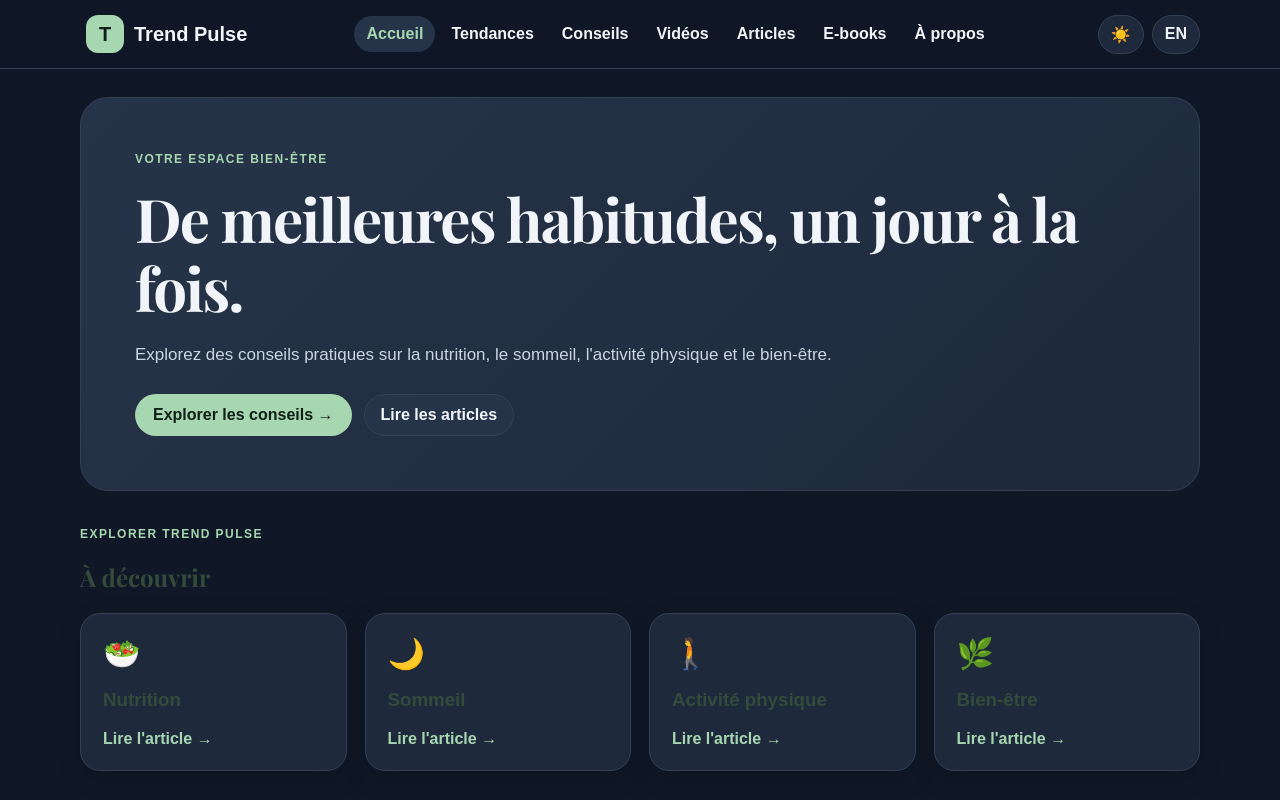
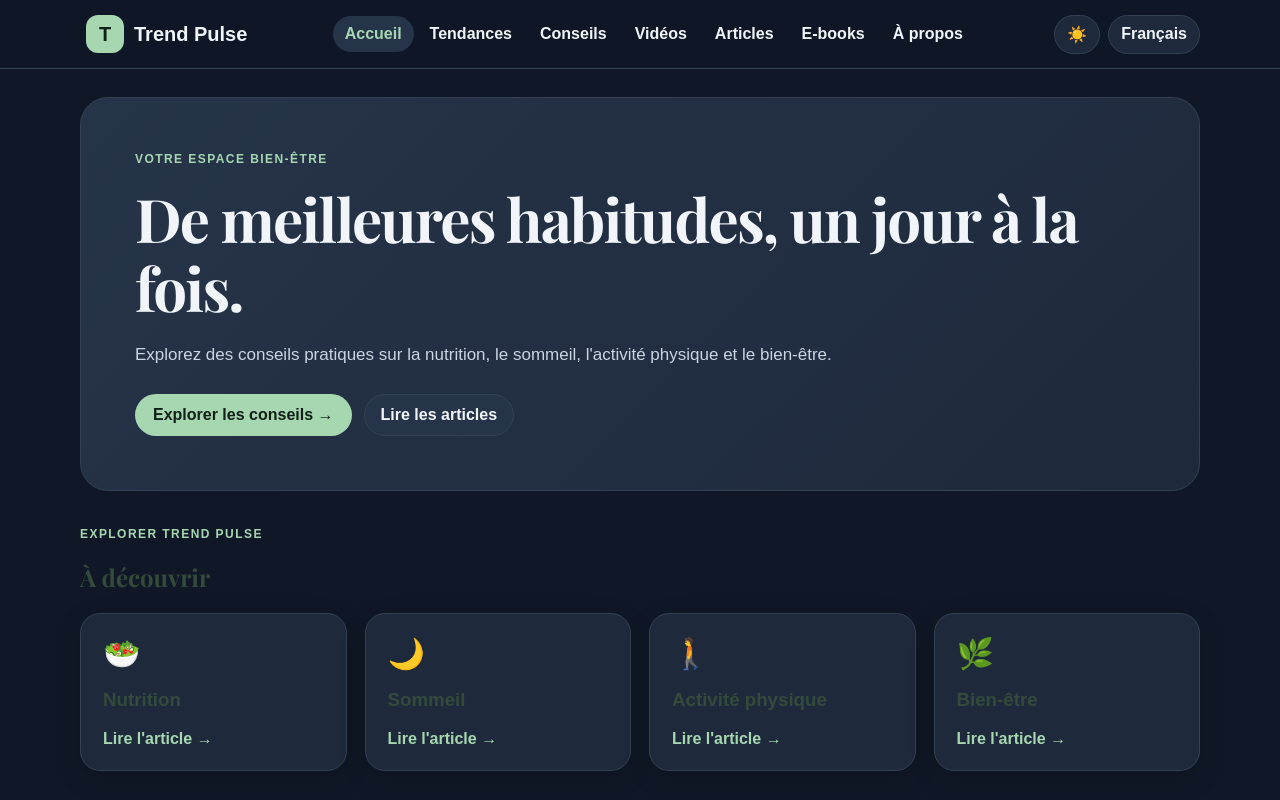
Before and after one commit to traoreelabdullah0-boop/-Repository-name-trend-pulse-clean-2, a React (Vite) app: page / in a window 1280 px wide. Shown: the top 800 px of the page. Built offline with nearby package versions, Linux system fonts and the light colour scheme.

Commit message:
Update language toggle button text

```diff
--- a/src/App.tsx
+++ b/src/App.tsx
@@ -935,7 +935,7 @@ export default function App() {
                 }
                 aria-label="Change language"
               >
-                {language === "fr" ? "EN" : "FR"}
+                {language === "fr" ? "Français" : "English"}
               </button>
             </div>
           </div>
```
